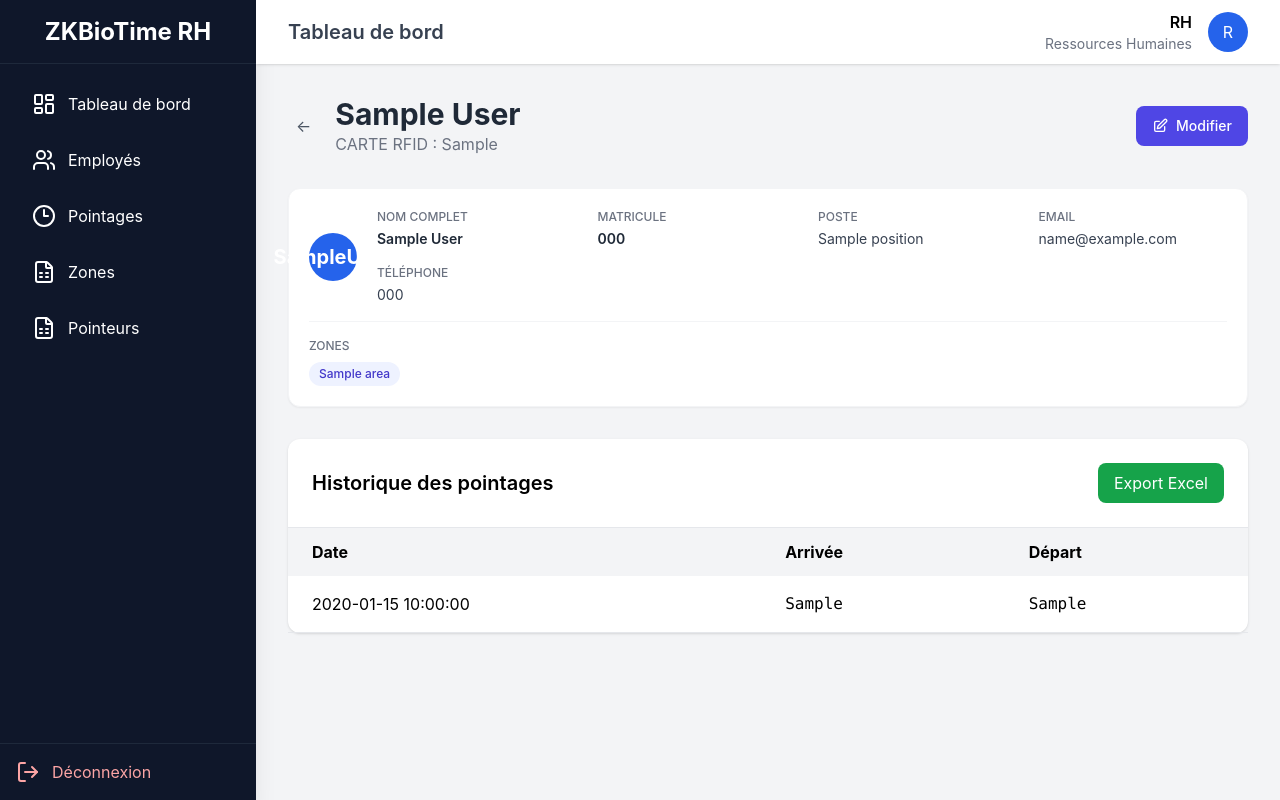
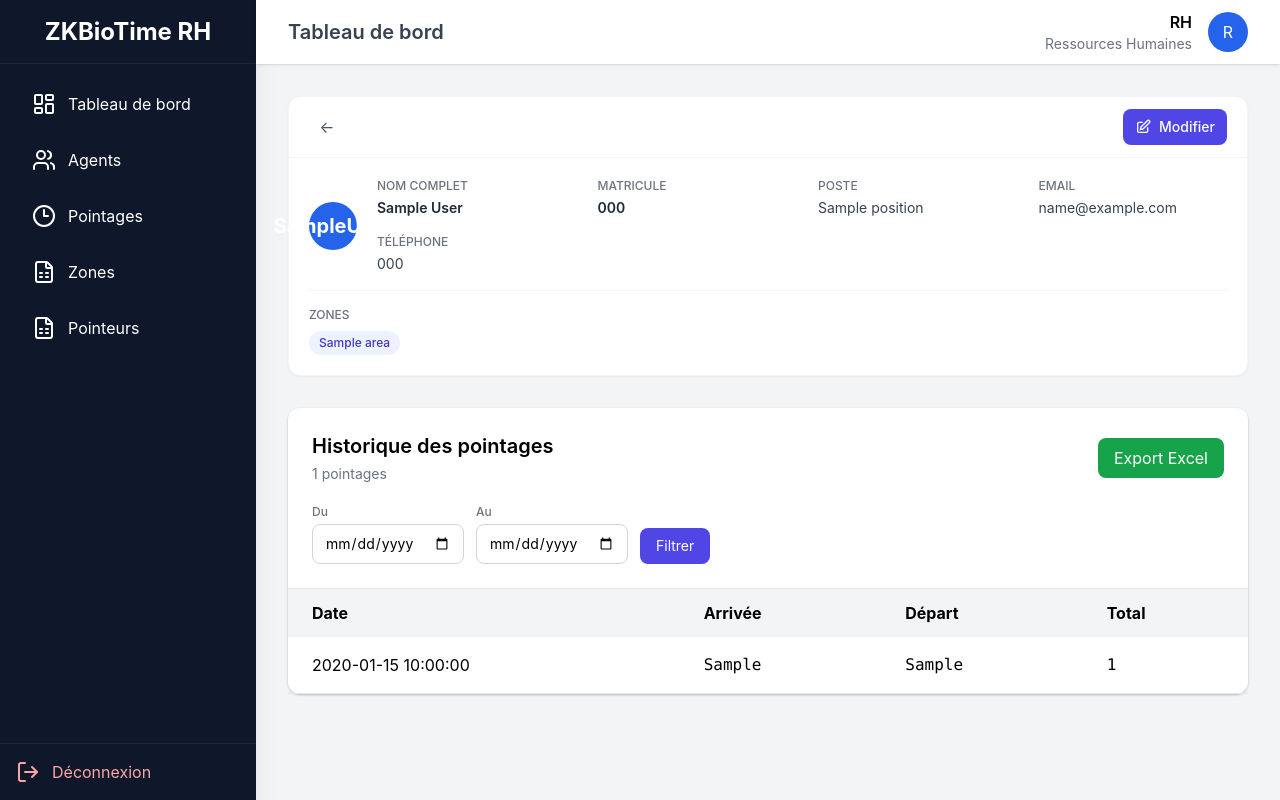
Before and after one commit to maestrobeye/zkbiotime-py-api, a FastAPI app: template templates/employee.html in a window 1280 px wide. Run offline with FastAPI, Linux system fonts and the light colour scheme; the template is opened without the code that fills it: most values are stand-ins (such as "Sample title", 1, 10 or a date in 2020); some libraries are stand-ins or nearby versions.

Commit message:
rename employee to agent

```diff
--- a/main.py
+++ b/main.py
@@ -340,73 +340,6 @@ def employees_page(
             }
         )
 
-# async def get_next_position_code(client, headers):
-
-#     response = await client.get(
-#         "http://localhost/personnel/api/positions/",
-#         headers=headers,
-#     )
-
-#     if response.status_code != 200:
-#         raise HTTPException(
-#             status_code=response.status_code,
-#             detail=response.text,
-#         )
-
-#     data = response.json()
-
-#     # Selon la structure de ton API
-#     positions = data.get("data", data)
-
-#     codes = []
-
-#     for position in positions:
-#         try:
-#             code = int(position.get("position_code"))
-#             codes.append(code)
-#         except (TypeError, ValueError):
-#             pass
-
-#     next_code = max(codes, default=0) + 1
-
-#     return str(next_code)
-
-# async def get_next_position_code(client, headers):
-
-#     response = await client.get(
-#         "http://localhost/personnel/api/positions/",
-#         headers=headers,
-#     )
-
-#     if response.status_code != 200:
-#         raise HTTPException(
-#             status_code=response.status_code,
-#             detail=response.text,
-#         )
-
-#     data = response.json()
-
-#     # API paginée : {"data": [...]} ou {"results": [...]}
-#     if isinstance(data, dict):
-#         positions = (
-#             data.get("data")
-#             or data.get("results")
-#             or []
-#         )
-#     else:
-#         positions = data
-
-#     codes = []
-
-#     for position in positions:
-#         try:
-#             code = int(position.get("position_code"))
-#             codes.append(code)
-#         except (TypeError, ValueError):
-#             continue
-
-#     return str(max(codes, default=0) + 1)
-
 async def get_next_position_code(client, headers):
 
     response = await client.get(
@@ -866,41 +799,107 @@ async def update_employee(
 )
 async def employee_profile(
     request: Request,
-    emp_id:int
+    emp_id:int,
+    start_date: date | None = Query(None),
+    end_date: date | None = Query(None),
+    page: int = Query(1, ge=1),
 ):
     if not check_login(request):
         return RedirectResponse("/login")
 
     token = request.session["zk_token"]
+
+    # Dates par défaut : année en cours
+    today = date.today()
+
+    if start_date is None:
+        start_date = date(today.year, 1, 1)
+
+    if end_date is None:
+        end_date = date(today.year, 12, 31)
 
     headers = {
         "Authorization": f"Token {token}",
         "Content-Type": "application/json",
         "X-API-Key": "1234",
     }
-
     async with httpx.AsyncClient(timeout=30) as client:
 
-        response = await client.get(
+        employee_task = client.get(
             f"http://localhost/personnel/api/employees/{emp_id}/",
             headers=headers,
         )
-
-    if response.status_code != 200:
-        raise HTTPException(
-            status_code=response.status_code,
-            detail=response.text,
-        )
+        page_size = 20
+        attendance_task = client.get(
+            ATT_API_URL,
+            params={
+                "employees": [emp_id],
+                "query": 32,
+                "start_date": start_date.isoformat(),
+                "end_date": end_date.isoformat(),
+                "page": page,
+                "page_size": page_size,
+                "departments": -1,
+                "groups": -1,
+            },
+            headers=headers,
+        )
+
+        employee_response, attendance_response = await asyncio.gather(
+            employee_task,
+            attendance_task,
+        )
+
+        if employee_response.status_code != 200:
+            raise HTTPException(
+                status_code=employee_response.status_code,
+                detail=employee_response.text,
+            )
+
+        if attendance_response.status_code != 200:
+            raise HTTPException(
+                status_code=attendance_response.status_code,
+                detail=attendance_response.text,
+            )
+
+    employee = employee_response.json()
+    attendance = attendance_response.json()
+
+    records = attendance.get("data", [])
+    total_records = attendance.get("count", 0)
+
+    # -----------------------------
+    # Pagination
+    # -----------------------------
+
+    total_pages = (total_records + page_size - 1) // page_size
+
+    has_previous = page > 1
+    has_next = page < total_pages
 
     return templates.TemplateResponse(
-    request=request,
-    name="employee.html",
-    context={
-        "request": request,
-        "employee": response.json()
-    },
-)
-
+        request=request,
+        name="employee.html",
+        context={
+            "request": request,
+            "employee": employee,
+
+            # Pointages
+            "records": records,
+            "total_records": total_records,
+
+            # Pagination
+            "page": page,
+            "page_size": page_size,
+            "total_pages": total_pages,
+            "has_previous": has_previous,
+            "has_next": has_next,
+
+            # Filtres
+            "start_date": start_date,
+            "end_date": end_date,
+        }
+    )
 # -----------------------------
 # POINTAGES
 # -----------------------------
--- a/templates/attendance.html
+++ b/templates/attendance.html
@@ -55,7 +55,7 @@ Pointages
                     type="date"
                     id="start_date"
                     name="start_date"
-                    value="{{ request.query_params.get('start_date','') }}"
+                    value="{{ start_date }}"
                     class="border border-gray-300 rounded-lg px-3 py-2 focus:border-blue-500 focus:ring-2 focus:ring-blue-500/20 outline-none"
                 >
             </div>
@@ -66,7 +66,7 @@ Pointages
                     type="date"
                     id="end_date"
                     name="end_date"
-                    value="{{ request.query_params.get('end_date','') }}"
+                    value="{{ end_date }}"
                     class="border border-gray-300 rounded-lg px-3 py-2 focus:border-blue-500 focus:ring-2 focus:ring-blue-500/20 outline-none"
                 >
             </div>
--- a/templates/base.html
+++ b/templates/base.html
@@ -50,7 +50,7 @@
 
                     <i data-lucide="users"></i>
 
-                    Employés
+                    Agents
 
                 </a>
 
--- a/templates/employee.html
+++ b/templates/employee.html
@@ -7,45 +7,31 @@
 <div class="space-y-8">
 
     <!-- Header -->
-    <!-- Header -->
-    <div class="flex items-center justify-between">
+    <!-- Carte employé -->
+    <div class="bg-white rounded-xl shadow-sm border border-gray-100">
 
-        <div class="flex items-center gap-4">
+        <!-- Barre d'actions -->
+        <div class="px-5 py-3 border-b border-gray-100 flex items-center justify-between">
 
-            <!-- Retour -->
-            <a href="/employees" class="p-2 rounded-lg hover:bg-gray-100 text-gray-600">
+            <!-- Retour + identité -->
+            <div class="flex items-center gap-3 min-w-0">
+
+                <a href="/employees" class="flex-shrink-0 w-9 h-9 flex items-center justify-center
+                      rounded-lg hover:bg-gray-100 text-gray-600 transition" title="Retour aux employés">
 
                     ←
 
                 </a>
-
-            <!-- Informations employé -->
-            <div>
-
-                <h3 class="text-3xl font-bold text-gray-800">
-                    {{ employee.first_name }}
-                    {{ employee.last_name }}
-                </h3>
-
-                <p class="text-gray-500">
-                    CARTE RFID : {{ employee.card_no or 'NON RENSEIGNE'}}
-                </p>
-
             </div>
 
-        </div>
-
-        <!-- Actions -->
-        <div class="flex items-center gap-3">
-
+            <!-- Modifier -->
             <a href="/employees/edit/{{ employee.id }}" class="inline-flex items-center gap-2
                   bg-indigo-600 text-white
-                  px-4 py-2.5 rounded-lg
+                  px-3 py-2 rounded-lg
                   text-sm font-medium
                   hover:bg-indigo-700
-                  transition">
+                  transition flex-shrink-0">
 
-                <!-- Icône modifier -->
                 <svg xmlns="http://www.w3.org/2000/svg" class="w-4 h-4" fill="none" viewBox="0 0 24 24"
                     stroke="currentColor">
 
@@ -60,13 +46,8 @@
 
         </div>
 
-    </div>
 
-
-    <!-- Carte employé -->
-    <!-- Carte employé -->
-    <div class="bg-white rounded-xl shadow-sm border border-gray-100">
-
+        <!-- Informations -->
         <div class="p-5">
 
             <div class="flex items-center gap-5">
@@ -81,7 +62,7 @@
                 </div>
 
                 <!-- Informations -->
-                <div class="flex-1">
+                <div class="flex-1 min-w-0">
 
                     <div class="grid grid-cols-2 md:grid-cols-4 gap-x-8 gap-y-4">
 
@@ -130,12 +111,13 @@
                             </p>
                         </div>
 
+                        <!-- Téléphone -->
                         <div>
                             <p class="text-xs font-medium text-gray-500 uppercase">
                                 Téléphone
                             </p>
 
-                            <p class="mt-1 text-sm text-gray-700 truncate" title="{{ employee.email or '' }}">
+                            <p class="mt-1 text-sm text-gray-700 truncate" title="{{ employee.mobile or '' }}">
                                 {{ employee.mobile or "-" }}
                             </p>
                         </div>
@@ -145,6 +127,7 @@
                 </div>
 
             </div>
+
 
             <!-- Zones -->
             {% if employee.area %}
@@ -180,26 +163,71 @@
 
     </div>
 
+
     <!-- Historique -->
 
     <div class="bg-white rounded-xl shadow">
 
-        <div class="border-b p-6 flex justify-between items-center">
+        <div class="bg-white rounded-xl shadow">
 
+            <div class="border-b p-6">
+
+                <div class="flex flex-col md:flex-row
+                            md:items-center md:justify-between gap-4">
+
+                    <div>
                         <h2 class="text-xl font-semibold">
-
                             Historique des pointages
-
                         </h2>
 
-            <a href="/attendance/export?emp={{ employee.id }}"
-                class="bg-green-600 text-white px-4 py-2 rounded-lg hover:bg-green-700">
+                        <p class="text-sm text-gray-500 mt-1">
+                            {{ total_records }} pointages
+                        </p>
+                    </div>
 
+                    <a href="/attendance/export?emp={{ employee.id }}" class="bg-green-600 text-white px-4 py-2 rounded-lg
+                              hover:bg-green-700">
                         Export Excel
-
                     </a>
 
                 </div>
+
+
+                <!-- Filtre dates -->
+
+                <form method="get" action="/employee/{{ employee.id }}" class="mt-5 flex flex-col sm:flex-row gap-3">
+
+                    <div>
+                        <label class="block text-xs font-medium text-gray-500 mb-1">
+                            Du
+                        </label>
+
+                        <input type="date" name="start_date" value="{{ start_date }}"
+                            class="border border-gray-300 rounded-lg px-3 py-2 text-sm">
+                    </div>
+
+                    <div>
+                        <label class="block text-xs font-medium text-gray-500 mb-1">
+                            Au
+                        </label>
+
+                        <input type="date" name="end_date" value="{{ end_date }}"
+                            class="border border-gray-300 rounded-lg px-3 py-2 text-sm">
+                    </div>
+
+                    <div class="flex items-end">
+
+                        <button type="submit" class="bg-indigo-600 text-white px-4 py-2 rounded-lg
+                                   text-sm hover:bg-indigo-700">
+                            Filtrer
+                        </button>
+
+                    </div>
+
+                </form>
+
+            </div>
+
 
             <div class="overflow-x-auto">
 
@@ -227,6 +255,11 @@
 
                             </th>
 
+                            <th class="px-6 py-3 text-left">
+
+                                Total
+
+                            </th>
                         </tr>
 
                     </thead>
@@ -255,6 +288,12 @@
 
                             </td>
 
+                            <td class="px-6 py-4 font-mono">
+
+                                {{ row.total_hrs or "-" }}
+
+                            </td>
+
                         </tr>
 
                         {% else %}
@@ -274,6 +313,49 @@
                     </tbody>
 
                 </table>
+                <!-- Pagination -->
+                {% if total_pages > 1 %}
+
+                <div class="border-t border-gray-100 px-6 py-4 flex items-center justify-between">
+
+                    <!-- Informations -->
+                    <p class="text-sm text-gray-500">
+                        Page {{ page }} sur {{ total_pages }}
+                        · {{ total_records }} pointages
+                    </p>
+
+                    <!-- Navigation -->
+                    <div class="flex items-center gap-2">
+
+                        {% if has_previous %}
+
+                        <a href="/employee/{{ employee.id }}?page={{ page - 1 }}&start_date={{ start_date }}&end_date={{ end_date }}"
+                            class="px-3 py-2 border border-gray-200 rounded-lg
+                  text-sm text-gray-700
+                  hover:bg-gray-50">
+                            ← Précédent
+                        </a>
+
+                        {% endif %}
+
+
+                        {% if has_next %}
+
+                        <a href="/employee/{{ employee.id }}?page={{ page + 1 }}&start_date={{ start_date }}&end_date={{ end_date }}"
+                            class="px-3 py-2 border border-gray-200 rounded-lg
+                  text-sm text-gray-700
+                  hover:bg-gray-50">
+                            Suivant →
+                        </a>
+
+                        {% endif %}
+
+                    </div>
+
+                </div>
+
+                {% endif %}
+
 
             </div>
 
```
Also changed, not shown: templates/employees.html (+5 -5 lines), templates/terminals.html (+1 -38 lines). Lines whose indentation alone changed are shown as unchanged.
